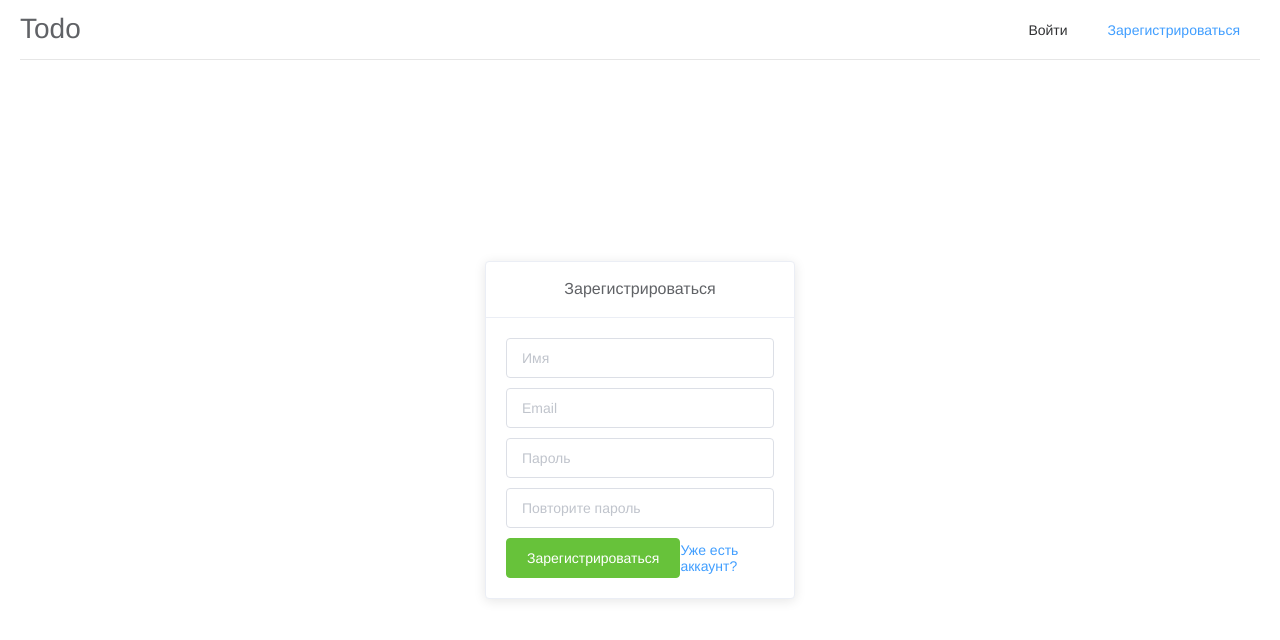
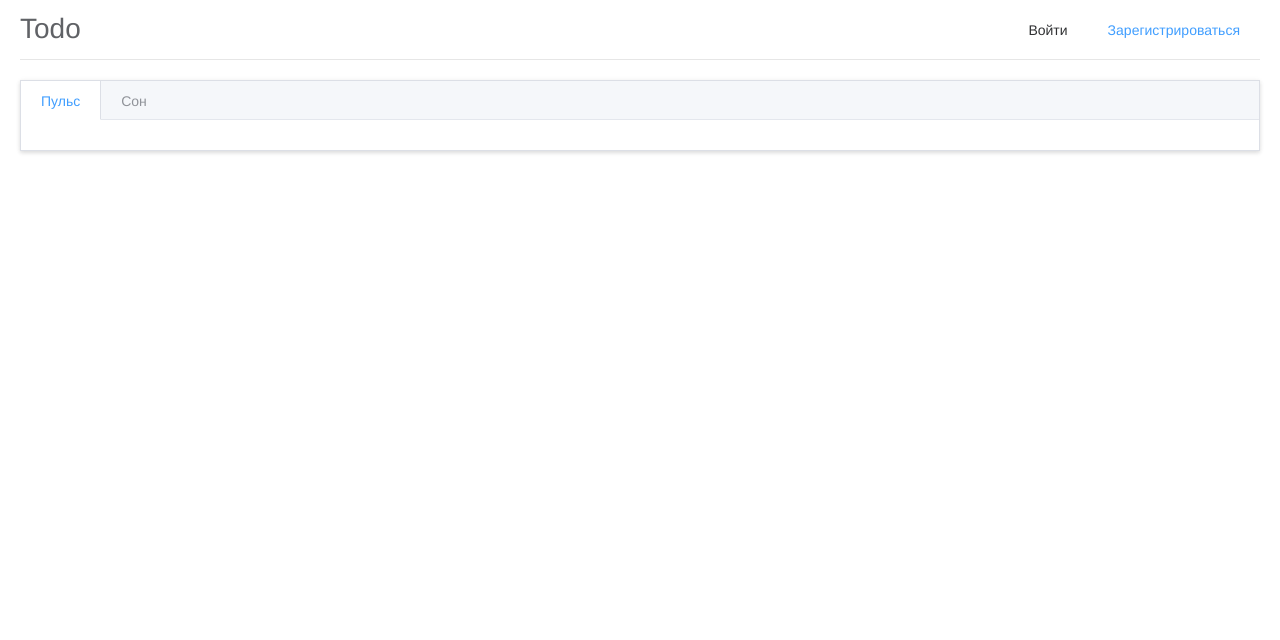
Before and after one commit to qoldy/llh, a Vue app: page /register in a window 1280 px wide. Shown: the top 640 px of the page. Built offline with nearby package versions, Linux system fonts and the light colour scheme; no server answers.

Commit message:
Сделал старницу приветствия и внутренню страницу с данными

```diff
--- a/src/router/index.js
+++ b/src/router/index.js
@@ -6,18 +6,36 @@ Vue.use(VueRouter);
 const routes = [
   {
     path: "/",
-    name: "home",
-    component: () => import("../views/Home.vue")
+    name: "welcome",
+    component: () => import("../views/WelcomePage")
   },
   {
     path: "/login",
     name: "login",
-    component: () => import("../views/Login.vue")
+    component: () => import("../views/Login")
   },
   {
     path: "/register",
     name: "register",
-    component: () => import("../views/Register")
+    component: () => import("../views/Data")
+  },
+  {
+    path: "/data",
+    name: "data",
+    redirect: { name: "pulseList" },
+    component: () => import("../views/Data"),
+    children: [
+      {
+        path: "pulse",
+        name: "pulseList",
+        component: () => import("@/components/PulseList")
+      },
+      {
+        path: "sleep",
+        name: "sleepList",
+        component: () => import("@/components/SleepList")
+      }
+    ]
   }
 ];
 
--- /dev/null
+++ b/src/views/Data.vue
@@ -0,0 +1,38 @@
+<template>
+  <div>
+    <el-row>
+      <el-col :span="24">
+        <el-tabs type="border-card" @tab-click="clickHandler">
+          <el-tab-pane label="Пульс">
+            <router-view />
+          </el-tab-pane>
+          <el-tab-pane label="Сон">
+            <router-view />
+          </el-tab-pane>
+        </el-tabs>
+      </el-col>
+    </el-row>
+  </div>
+</template>
+
+<script>
+export default {
+  name: "Data",
+  methods: {
+    clickHandler(tab) {
+      let routeName = "";
+
+      switch (tab.label) {
+        case "Сон":
+          routeName = "sleepList";
+          break;
+        case "Пульс":
+          routeName = "pulseList";
+          break;
+      }
+
+      this.$router.push({ name: routeName });
+    }
+  }
+};
+</script>
--- /dev/null
+++ b/src/views/WelcomePage.vue
@@ -0,0 +1,11 @@
+<template>
+  <h1>Welcome</h1>
+</template>
+
+<script>
+export default {
+  name: "WelcomePage"
+};
+</script>
+
+<style scoped></style>
```
